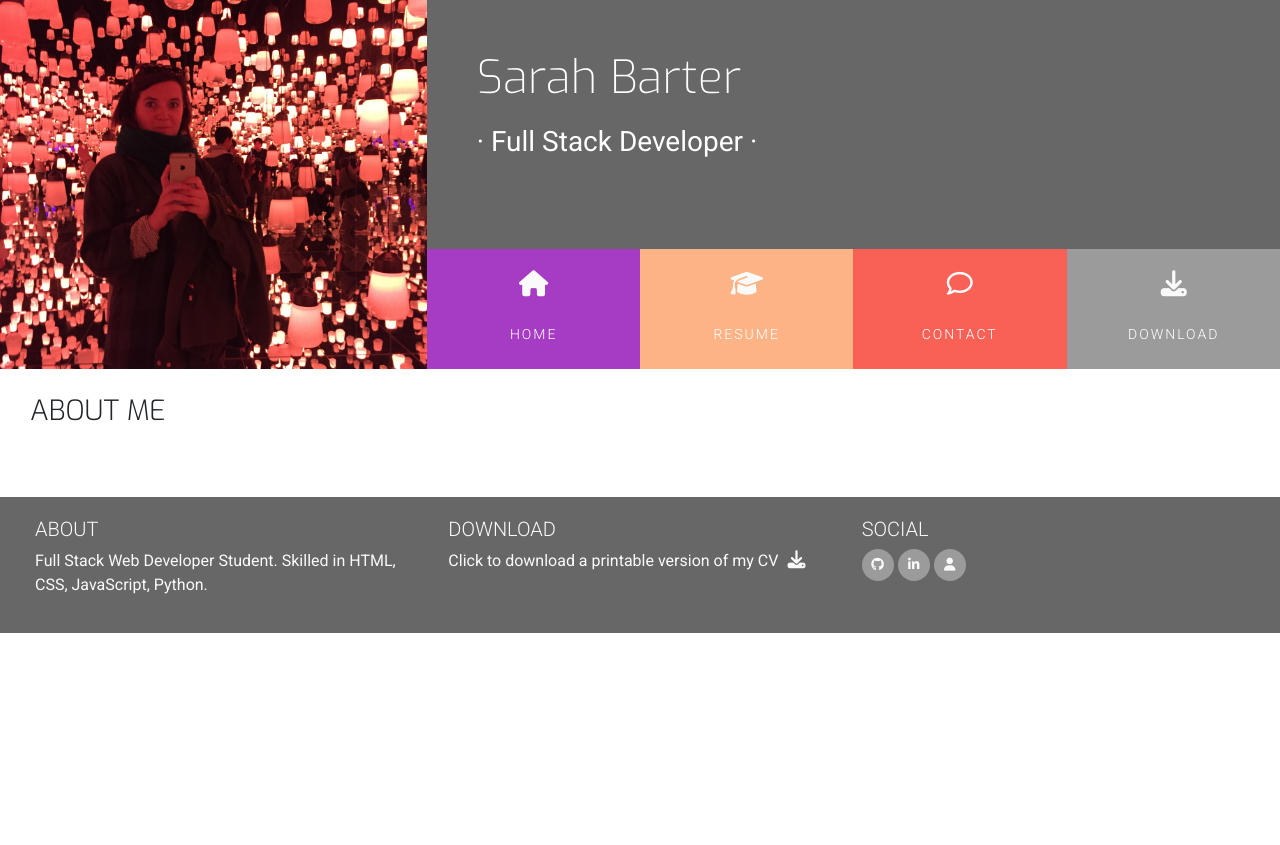
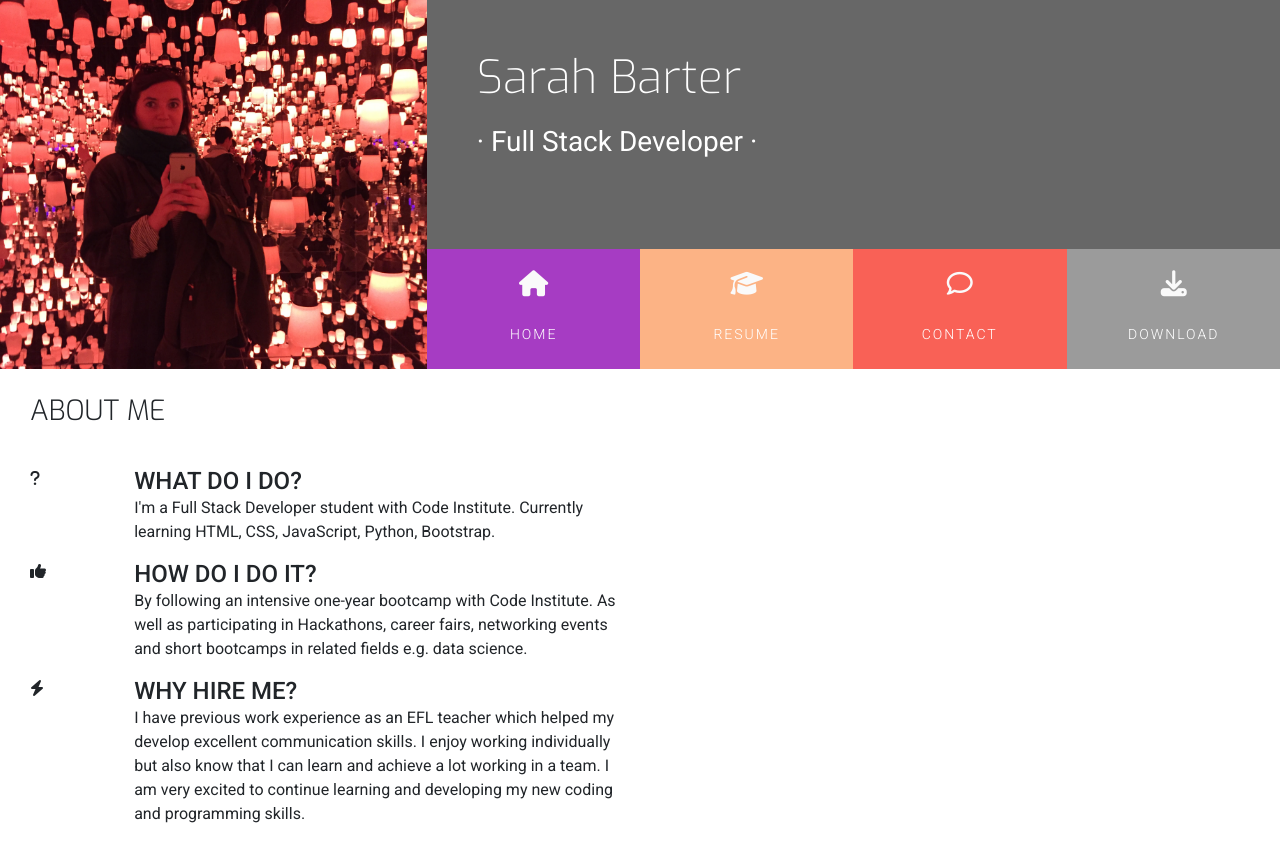
Before and after one commit to barty-s/resume, a plain HTML site: page index.html in a window 1280 px wide. Shown: the top 845 px of the page. Before the commit the page ends 800 px from the top, so only its background shows below. Drawn offline with nearby package versions, Linux system fonts and the light colour scheme.

Commit message:
Add text to About me section

```diff
--- a/index.html
+++ b/index.html
@@ -92,6 +92,71 @@
               <h3 class="section-heading uppercase">About Me</h3>
             </div>
           </div>
+          <div class="row">
+            <div class="col-10 offset-1 offset-sm-0 col-sm-4 col-md-6">
+              <div class="row">
+                <div class="col-2">
+                  <i
+                    class="three-reasons-icon fa fa-question"
+                    aria-hidden="true"
+                  ></i>
+                </div>
+                <div class="col-10">
+                  <h4 class="three-reasons-heading uppercase">What do I do?</h4>
+                  <p>
+                    I'm a Full Stack Developer student with Code Institute.
+                    Currently learning HTML, CSS, JavaScript, Python, Bootstrap.
+                  </p>
+                </div>
+              </div>
+            </div>
+          </div>
+          <div class="row">
+            <div class="col-10 offset-1 offset-sm-0 col-sm-4 col-md-6">
+              <div class="row">
+                <div class="col-2">
+                  <i
+                    class="three-reasons-icon fa fa-thumbs-up"
+                    aria-hidden="true"
+                  ></i>
+                </div>
+                <div class="col-10">
+                  <h4 class="three-reasons-heading uppercase">
+                    How do I do it?
+                  </h4>
+                  <p>
+                    By following an intensive one-year bootcamp with Code
+                    Institute. As well as participating in Hackathons, career
+                    fairs, networking events and short bootcamps in related
+                    fields e.g. data science.
+                  </p>
+                </div>
+              </div>
+            </div>
+          </div>
+          <div class="row">
+            <div class="col-10 offset-1 offset-sm-0 col-sm-4 col-md-6">
+              <div class="row">
+                <div class="col-2">
+                  <i
+                    class="three-reasons-icon fa fa-bolt"
+                    aria-hidden="true"
+                  ></i>
+                </div>
+                <div class="col-10">
+                  <h4 class="three-reasons-heading uppercase">Why hire me?</h4>
+                  <p>
+                    I have previous work experience as an EFL teacher which
+                    helped my develop excellent communication skills. I enjoy
+                    working individually but also know that I can learn and
+                    achieve a lot working in a team. I am very excited to
+                    continue learning and developing my new coding and
+                    programming skills.
+                  </p>
+                </div>
+              </div>
+            </div>
+          </div>
         </div>
       </div>
     </section>
```
